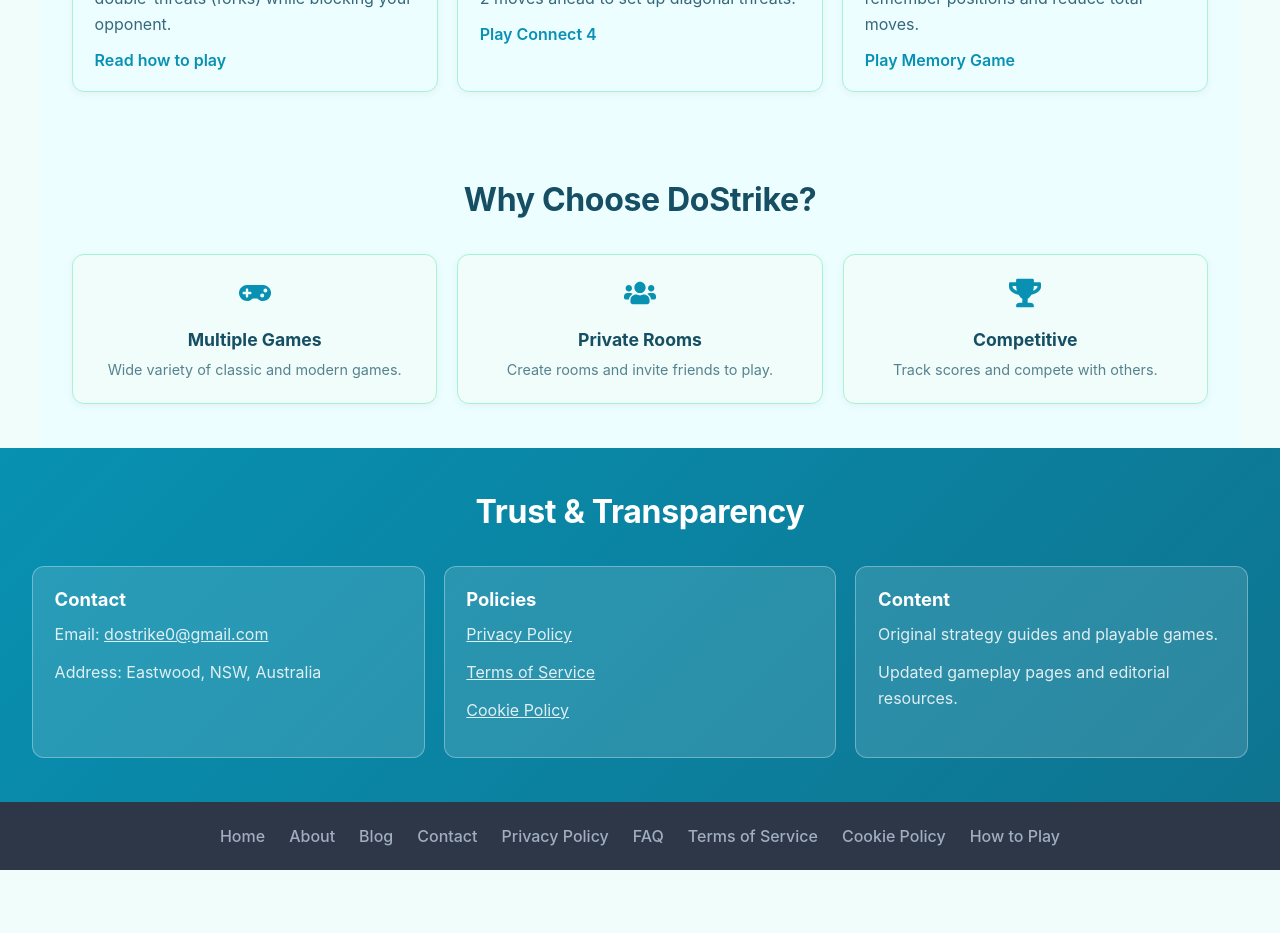
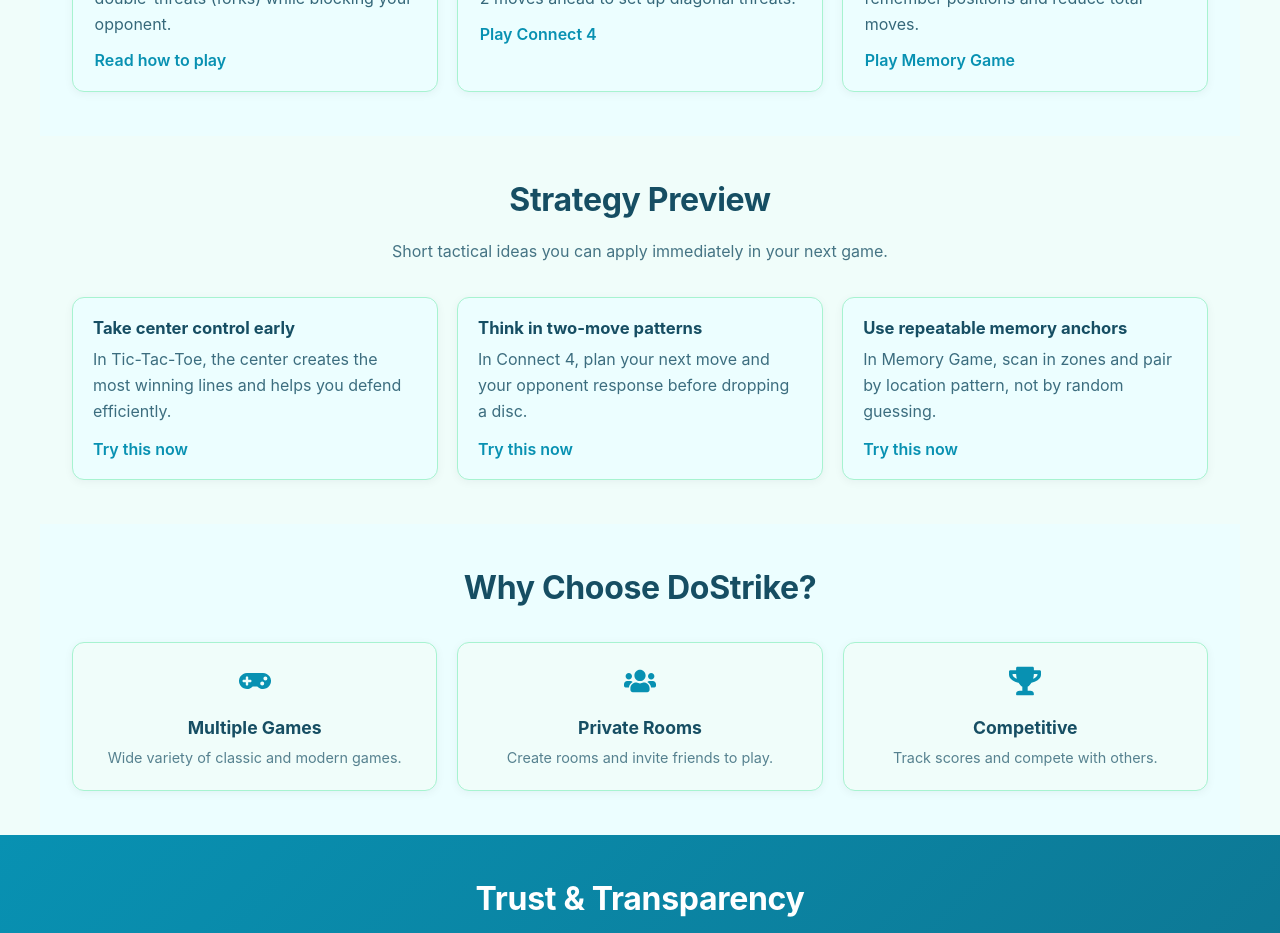
Before and after one commit to Dostrike/Website, a React (Vite) app: page / in a window 1280 px wide. Shown: the part 1480-2413 px from the top of the page. Before the commit the page ends 2350 px from the top, so only its background shows below. Built offline with nearby package versions, Linux system fonts and the light colour scheme; no server answers.

Commit message:
Add homepage strategy preview for practical game tips.
Introduce a concise strategy section with actionable tips and direct links to gameplay routes, improving content depth and user guidance.

Made-with: Cursor

```diff
--- a/src/components/GamingPortal.css
+++ b/src/components/GamingPortal.css
@@ -308,6 +308,49 @@
   background: var(--surface);
 }
 
+.strategy-preview-section {
+  background: var(--background);
+  padding: 2.75rem 2rem;
+  max-width: 1200px;
+  margin: 0 auto;
+}
+
+.strategy-preview-subtitle {
+  text-align: center;
+  max-width: 680px;
+  margin: -1rem auto 2rem auto;
+  color: var(--text);
+  opacity: 0.78;
+  line-height: 1.65;
+}
+
+.strategy-preview-grid {
+  display: grid;
+  grid-template-columns: repeat(auto-fit, minmax(260px, 1fr));
+  gap: 1.2rem;
+}
+
+.strategy-preview-card {
+  background: var(--surface);
+  border: 1px solid var(--border);
+  border-radius: 12px;
+  padding: 1.25rem;
+  box-shadow: 0 2px 10px rgba(15, 23, 42, 0.05);
+}
+
+.strategy-preview-card h3 {
+  margin: 0 0 0.6rem 0;
+  font-size: 1.04rem;
+  color: var(--text);
+}
+
+.strategy-preview-card p {
+  margin: 0 0 0.85rem 0;
+  color: var(--text);
+  opacity: 0.82;
+  line-height: 1.62;
+}
+
 .trust-section {
   background: linear-gradient(135deg, var(--primary) 0%, var(--secondary) 100%);
   color: white;
@@ -417,6 +460,7 @@
   .features-section,
   .content-section,
   .guides-section,
+  .strategy-preview-section,
   .trust-section {
     padding: 1.5rem 1rem;
   }
--- a/src/components/GamingPortal.tsx
+++ b/src/components/GamingPortal.tsx
@@ -60,6 +60,24 @@ const GamingPortal: React.FC = () => {
       summary: 'Use board zones and repeat patterns to remember positions and reduce total moves.',
       link: '/memory',
       linkLabel: 'Play Memory Game'
+    }
+  ];
+
+  const strategyPreview = [
+    {
+      title: 'Take center control early',
+      detail: 'In Tic-Tac-Toe, the center creates the most winning lines and helps you defend efficiently.',
+      link: '/how-to-play'
+    },
+    {
+      title: 'Think in two-move patterns',
+      detail: 'In Connect 4, plan your next move and your opponent response before dropping a disc.',
+      link: '/connect4-setup'
+    },
+    {
+      title: 'Use repeatable memory anchors',
+      detail: 'In Memory Game, scan in zones and pair by location pattern, not by random guessing.',
+      link: '/memory'
     }
   ];
 
@@ -204,6 +222,23 @@ const GamingPortal: React.FC = () => {
           </div>
         </section>
 
+        {/* Strategy Preview */}
+        <section className="strategy-preview-section">
+          <h2 className="section-title">Strategy Preview</h2>
+          <p className="strategy-preview-subtitle">
+            Short tactical ideas you can apply immediately in your next game.
+          </p>
+          <div className="strategy-preview-grid">
+            {strategyPreview.map((item) => (
+              <article key={item.title} className="strategy-preview-card">
+                <h3>{item.title}</h3>
+                <p>{item.detail}</p>
+                <a href={item.link} className="text-link">Try this now</a>
+              </article>
+            ))}
+          </div>
+        </section>
+
         {/* Why Choose DoStrike Section */}
         <section className="features-section">
           <h2 className="section-title">Why Choose DoStrike?</h2>
```
